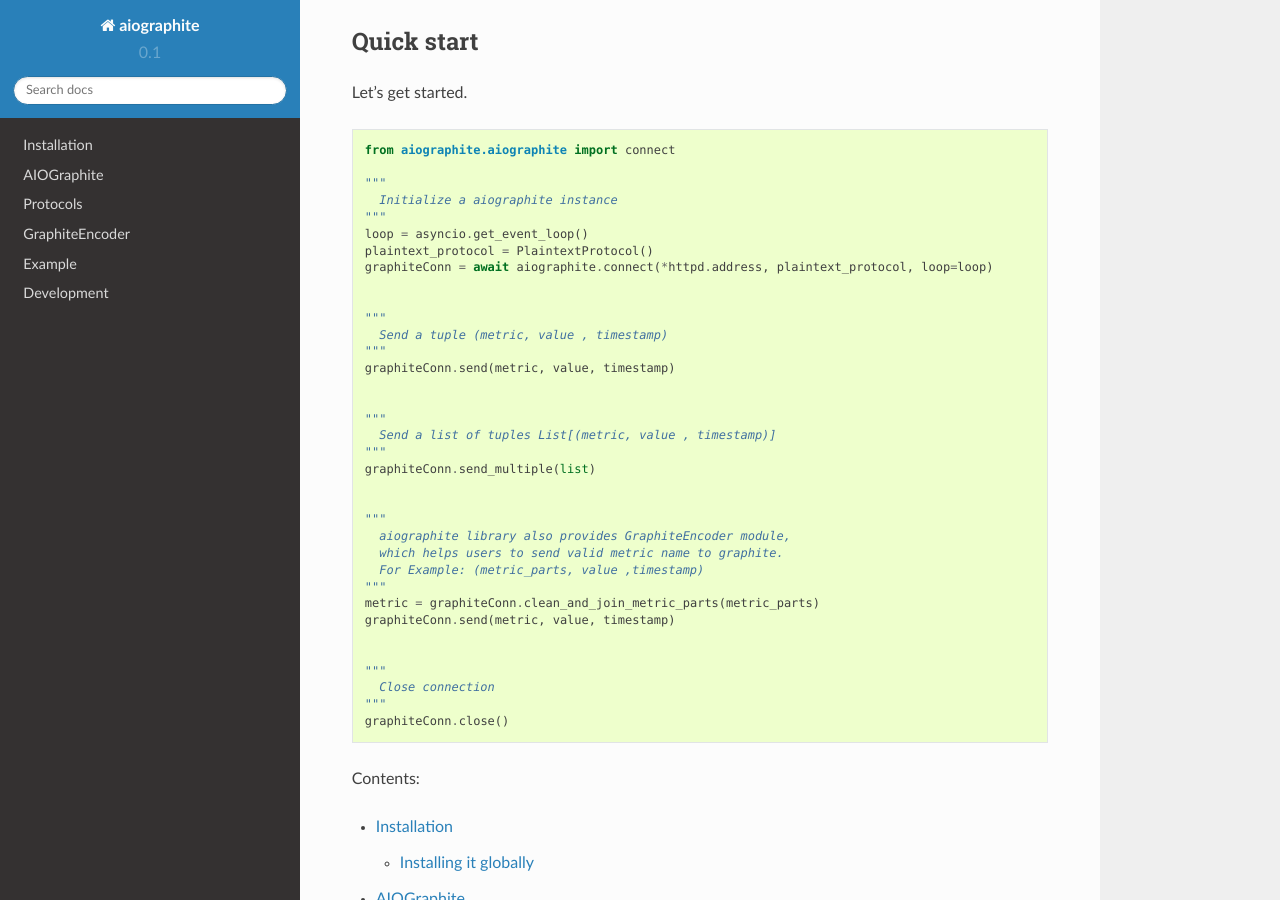
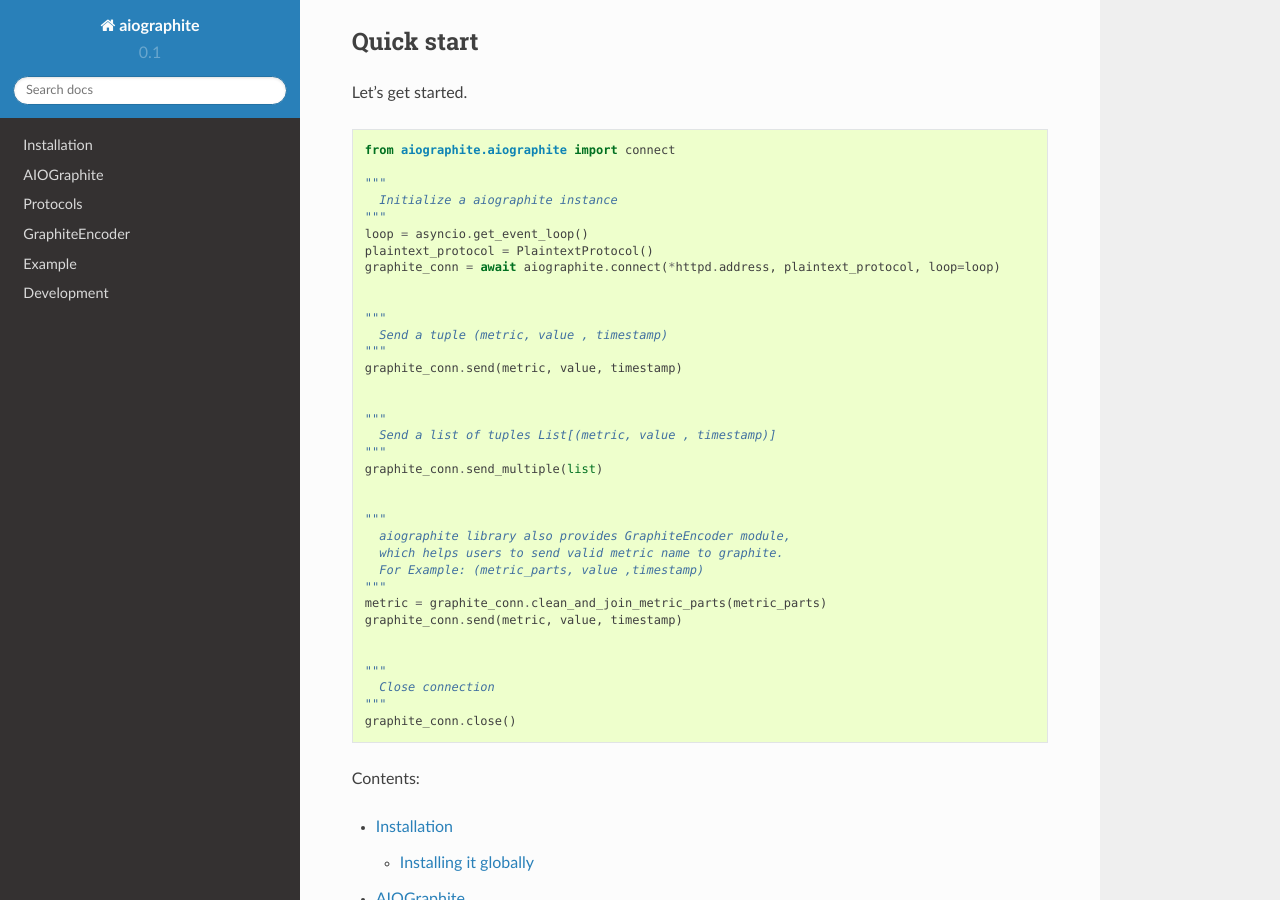
Before and after one commit to zillow/aiographite, a Sphinx documentation site: the page built from docs/index.rst, in a window 1280 px wide and 900 px high, scrolled down 355 px. Built offline with Sphinx 7.4.7 and the Read the Docs theme 2.0.0, drawn with Linux system fonts in a browser that asks for light colours.

Commit message:
pep8 style

```diff
--- a/docs/example.rst
+++ b/docs/example.rst
@@ -19,12 +19,12 @@ A simple example.
     async def test_send_data():
       # Initiazlize an aiographite instance
       plaintext_protocol = PlaintextProtocol()
-      graphiteConn = await connect(SERVER, PORT, plaintext_protocol, loop=LOOP)
+      graphite_conn = await connect(SERVER, PORT, plaintext_protocol, loop=LOOP)
 
       # Send data
       timestamp = time.time()
       for i in range(10):
-        await graphiteConn.send("yun_test.aiographite", i, timestamp + 60 * i)))
+        await graphite_conn.send("yun_test.aiographite", i, timestamp + 60 * i)))
 
 
     def main():
--- a/docs/index.rst
+++ b/docs/index.rst
@@ -41,19 +41,19 @@ Let's get started.
     """
     loop = asyncio.get_event_loop()
     plaintext_protocol = PlaintextProtocol()
-    graphiteConn = await aiographite.connect(*httpd.address, plaintext_protocol, loop=loop)
+    graphite_conn = await aiographite.connect(*httpd.address, plaintext_protocol, loop=loop)
 
 
     """
       Send a tuple (metric, value , timestamp)
     """
-    graphiteConn.send(metric, value, timestamp)
+    graphite_conn.send(metric, value, timestamp)
 
 
     """
       Send a list of tuples List[(metric, value , timestamp)]
     """
-    graphiteConn.send_multiple(list)
+    graphite_conn.send_multiple(list)
 
 
     """
@@ -61,14 +61,14 @@ Let's get started.
       which helps users to send valid metric name to graphite.
       For Example: (metric_parts, value ,timestamp)
     """
-    metric = graphiteConn.clean_and_join_metric_parts(metric_parts)
-    graphiteConn.send(metric, value, timestamp)
+    metric = graphite_conn.clean_and_join_metric_parts(metric_parts)
+    graphite_conn.send(metric, value, timestamp)
 
 
     """
       Close connection
     """
-    graphiteConn.close()
+    graphite_conn.close()
 
 
 Contents:
```
Also changed, not shown: README.rst (+8 -8 lines), docs/client.rst (+6 -6 lines).
